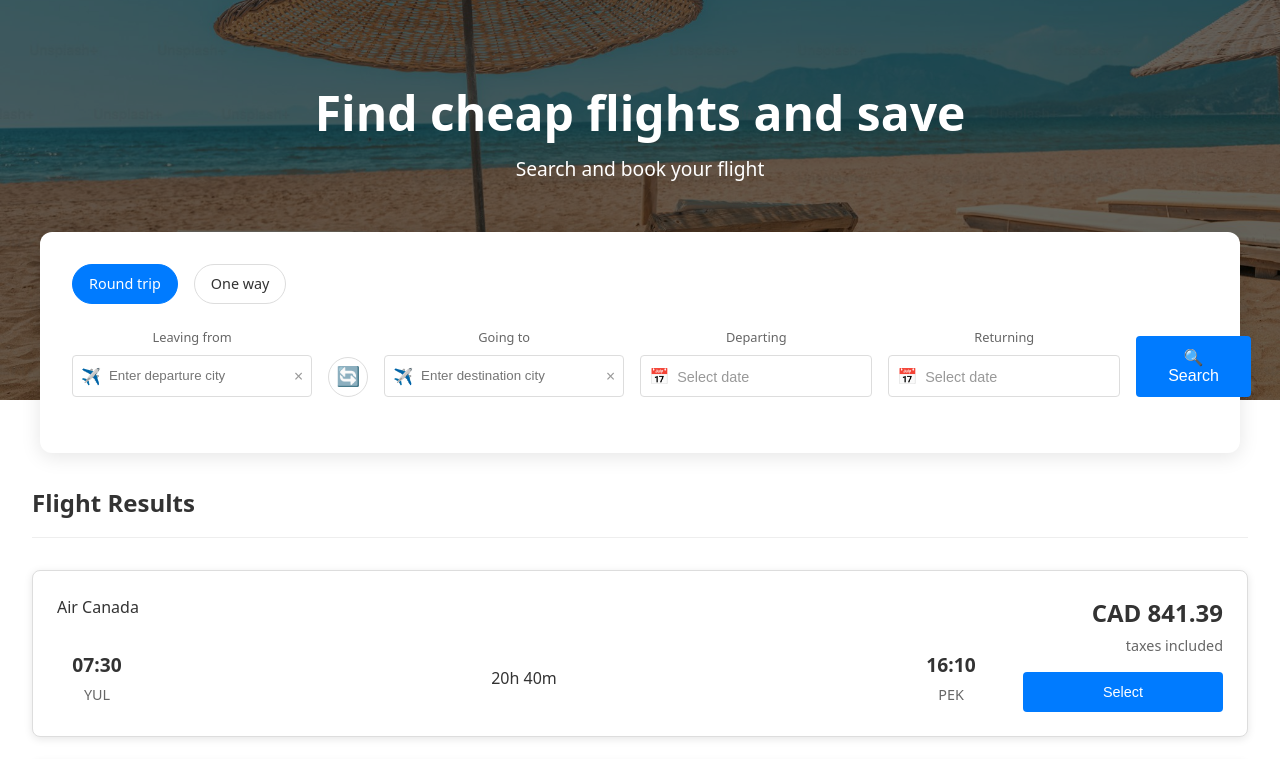
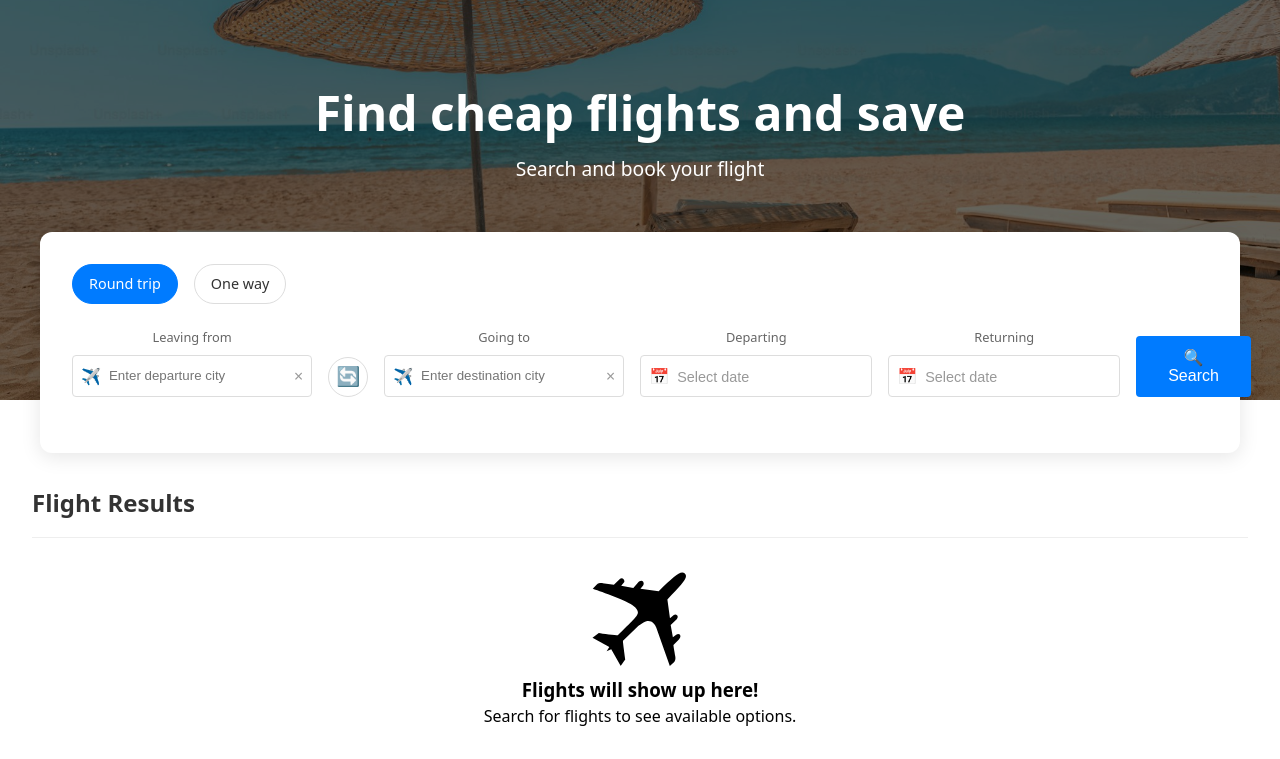
Before and after one commit to HeshamHamshary/FlightHub-Assignment, a React (Vite) app in the folder apps/Frontend/: page / in a window 1280 px wide. Shown: the top 759 px of the page. Built offline with nearby package versions, Linux system fonts and the light colour scheme.

Commit message:
Removed mock data + added empty flightList state

```diff
--- a/apps/Frontend/src/App.css
+++ b/apps/Frontend/src/App.css
@@ -75,6 +75,12 @@ html, body {
   margin-top: -10px;
   position: relative;
 }
+
+.logos {
+  width: 100px;
+  height: 100px;
+}
+
 
 /* Flight Search Component Styles */
 .flight-search-container {
--- a/apps/Frontend/src/components/FlightList.tsx
+++ b/apps/Frontend/src/components/FlightList.tsx
@@ -1,97 +1,11 @@
 import FlightCard from './FlightCard'
-import { type Trip, type Flight, type Airline, type Airport } from '../types/flightTypes'
+import { type Trip} from '../types/flightTypes'
+import noFlightsImage from '../assets/airplane.svg'
 
 // Main FlightList component
 function FlightList() {
-
-  // Mock data
-  const mockAirline: Airline = {
-    iataCode: 'AC',
-    name: 'Air Canada'
-  }
-
-  const mockYUL: Airport = {
-    iataCode: 'YUL',
-    name: 'Pierre Elliott Trudeau International',
-    city: 'Montreal',
-    latitude: 45.4706,
-    longitude: -73.7408,
-    timezone: 'America/Montreal',
-    cityCode: 'YMQ'
-  }
-
-  const mockPEK: Airport = {
-    iataCode: 'PEK',
-    name: 'Beijing Capital International',
-    city: 'Beijing',
-    latitude: 40.0799,
-    longitude: 116.6031,
-    timezone: 'Asia/Shanghai',
-    cityCode: 'BJS'
-  }
-
-  const mockYVR: Airport = {
-    iataCode: 'YVR',
-    name: 'Vancouver International',
-    city: 'Vancouver',
-    latitude: 49.1967,
-    longitude: -123.1815,
-    timezone: 'America/Vancouver',
-    cityCode: 'YVR'
-  }
-
-  // Mock flights
-  const outboundFlight: Flight = {
-    flightNumber: '301',
-    airline: mockAirline,
-    departureAirport: mockYUL,
-    arrivalAirport: mockPEK,
-    departureTime: '07:30',
-    arrivalTime: '16:10',
-    price: 841.39,
-  }
-
-  const returnFlight: Flight = {
-    flightNumber: '302',
-    airline: mockAirline,
-    departureAirport: mockPEK,
-    arrivalAirport: mockYUL,
-    departureTime: '18:05',
-    arrivalTime: '00:36',
-    price: 512.30,
-  }
-
   // Mock trips
-  const trips: Trip[] = [
-    {
-      id: '1',
-      type: 'one-way',
-      flights: [
-        {
-          flight: outboundFlight,
-          departureDate: '2024-01-15'
-        }
-      ],
-      totalPrice: 841.39,
-      createdAt: new Date().toISOString()
-    },
-    {
-      id: '2',
-      type: 'round-trip',
-      flights: [
-        {
-          flight: outboundFlight,
-          departureDate: '2024-01-15'
-        },
-        {
-          flight: returnFlight,
-          departureDate: '2024-01-22'
-        }
-      ],
-      totalPrice: 1353.69,
-      createdAt: new Date().toISOString()
-    }
-  ]
+  const trips: Trip[] = []
 
   // Sort trips by total price (lowest first)
   const sortedTrips = [...trips].sort((a, b) => a.totalPrice - b.totalPrice)
@@ -105,12 +19,20 @@ function FlightList() {
 
       {/* Flight cards */}
       <div className="flight-cards">
-        {sortedTrips.map((trip) => (
-          <FlightCard
-            key={trip.id}
-            trip={trip}
-          />
-        ))}
+        {sortedTrips.length === 0 ? (
+          <div className="no-flights-message">
+            <img className="logos" src={noFlightsImage} alt="No flights found" />
+            <h3>Flights will show up here!</h3>
+            <p>Search for flights to see available options.</p>
+          </div>
+        ) : (
+          sortedTrips.map((trip) => (
+            <FlightCard
+              key={trip.id}
+              trip={trip}
+            />
+          ))
+        )}
       </div>
     </div>
   )
```
Also changed, not shown: apps/Frontend/src/assets/airplane.svg (added).
